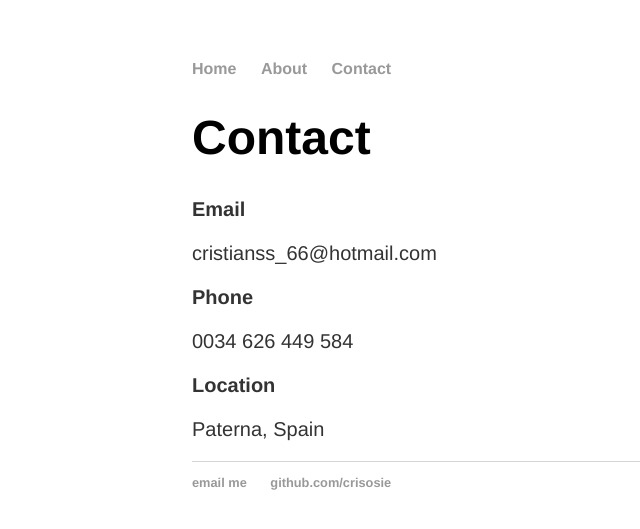
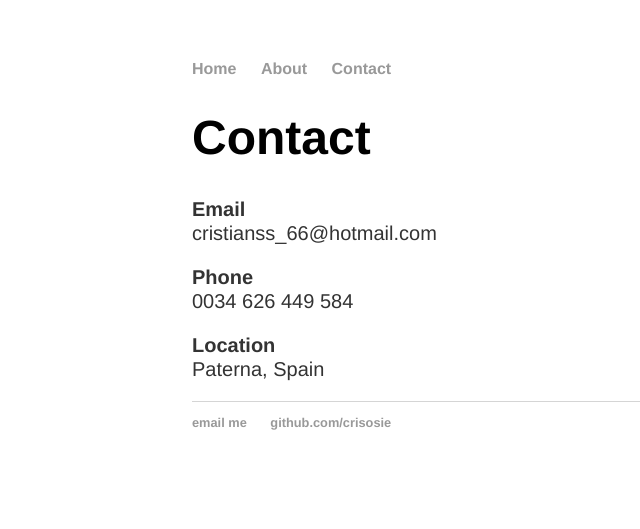
Before and after one commit to crisosie/crisosie.github.io, a Jekyll site: the page built from contact.html, in a window 1280 px wide. Shown: the top 529 px of the page, without its empty margins (0-640 px from the left). Built offline with Jekyll 4.4.1, drawn with Linux system fonts in a browser that asks for light colours.

Commit message:
contact css

```diff
--- a/contact.html
+++ b/contact.html
@@ -5,17 +5,17 @@ title: Cristian Soler Sierra
 <div class="blurb">
 	<h1>Contact</h1>
 	<div>
-		<p><strong>Email</strong></p>
-		<p>cristianss_66@hotmail.com </p>
+		<p class="contact_title"><strong>Email</strong></p>
+		<p class="contact_text">cristianss_66@hotmail.com </p>
 	</div>
 
 	<div>
-		<p><strong>Phone</strong></p>
-		<p>0034 626 449 584</p>
+		<p class="contact_title"><strong>Phone</strong></p>
+		<p class="contact_text">0034 626 449 584</p>
 	</div>
 
 	<div>
-		<p><strong>Location</strong></p>
-		<p>Paterna, Spain</p>
+		<p class="contact_title"><strong>Location</strong></p>
+		<p class="contact_text">Paterna, Spain</p>
 	</div>
 </div><!-- /.blurb -->
--- a/css/main.css
+++ b/css/main.css
@@ -48,3 +48,11 @@ ul.posts {
 ul.posts li {
     list-style: none;
 }
+
+.contact_title{
+    margin-bottom: 0px;
+}
+
+.contact_text{
+    margin-top: 0px;
+}
```
